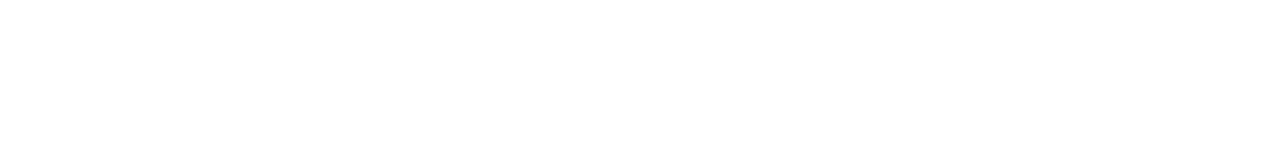
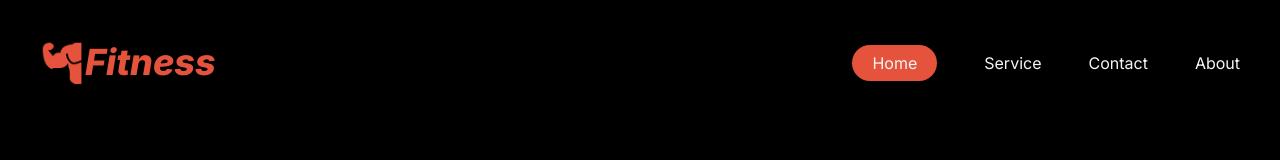
Before and after one commit to Muhammad-Suhan/Rst-A2-Fitness, a plain HTML site: page index.html in a window 1280 px wide. Drawn offline with Linux system fonts and the light colour scheme; a web font is replaced by a local one.

Commit message:
Finished NavBar

```diff
--- /dev/null
+++ b/css/responsive.css
@@ -0,0 +1,20 @@
+@media screen and (max-width: 576px) {
+  .nav-bar {
+    margin-left: 20px;
+    margin-right: 20px;
+  }
+  .home-icon {
+    font-size: 36px;
+    font-weight: 800;
+    line-height: 120%; /* 43.2px */
+  }
+  .nav-bar .home-icon img {
+    height: 40px;
+  }
+  .nav-bar .navigation {
+    display: none;
+  }
+  .nav-bar .hamburg {
+    display: inline;
+  }
+}
--- /dev/null
+++ b/css/style.css
@@ -0,0 +1,70 @@
+@import url("https://fonts.googleapis.com/css2?family=Inter:ital,opsz,wght@0,14..32,100..900;1,14..32,100..900&display=swap");
+
+.inter-font > {
+  font-family: "Inter", sans-serif;
+  font-optical-sizing: auto;
+  font-weight: 400;
+  font-style: normal;
+}
+@import url("https://fonts.googleapis.com/css2?family=Hurricane&display=swap");
+.hurricane{
+  font-family: "Hurricane", cursive;
+  font-weight: 400;
+  font-style: normal;
+}
+
+/* Sheared styles */
+* {
+  margin: 0;
+  padding: 0;
+  box-sizing: border-box;
+  font-family: "Inter", sans-serif;
+  background-color: black;
+  color: whitesmoke;
+}
+
+/* Header */
+header {
+  /* width: 1080px; */
+  max-width: 1200px;
+  margin: 0 auto;
+}
+.nav-bar {
+  margin-top: 40px;
+  display: flex;
+  justify-content: space-between;
+  align-items: center;
+}
+.nav-bar .hamburg {
+  display: none;
+}
+.nav-bar .home-icon {
+  display: flex;
+  justify-content: center;
+  align-items: center;
+  color: #e6533c;
+  font-family: Inter;
+  font-size: 36px;
+  font-style: italic;
+  font-weight: 800;
+  line-height: 120%; /* 43.2px */
+}
+.nav-bar .home-icon img {
+  height: 45px;
+}
+.nav-bar .navigation {
+  list-style: none;
+  display: flex;
+  align-items: center;
+  gap: 47px;
+}
+.nav-bar .navigation a {
+  text-decoration: none;
+  background-color: #e6533c;
+  border-radius: 46px;
+  display: flex;
+  padding: 8px 20px;
+  justify-content: center;
+  align-items: center;
+  gap: 10px;
+}
--- a/index.html
+++ b/index.html
@@ -4,8 +4,29 @@
     <meta charset="UTF-8">
     <meta name="viewport" content="width=device-width, initial-scale=1.0">
     <title>Take care of your heath</title>
+    <link rel="shortcut icon" href="./images/favicon.png" type="image/x-icon">
+    <link rel="stylesheet" href="./css/style.css">
+    <link rel="stylesheet" href="./css/responsive.css">
 </head>
 <body>
+    <header>
+        <nav class="nav-bar">
+            <h3 class="home-icon"><img src="./images/HomeiconAdd.png" alt="">Fitness</h3>
+            <a class="hamburg">
+                <img src="./images/hamburg.png" alt="">
+            </a>
+            <ul class="navigation">
+                <li><a class="home-mini-btn" href="">Home</a></li>
+                <li>Service</li>
+                <li>Contact</li>
+                <li>About</li>
+            </ul>
+        </nav>
+    </header>
+    <main>
+        <section class="banner">
 
+        </section>
+    </main>
 </body>
 </html>
```
Also changed, not shown: images/HomeiconAdd.png (added), images/favicon.png (added), images/hamburg.png (added).
